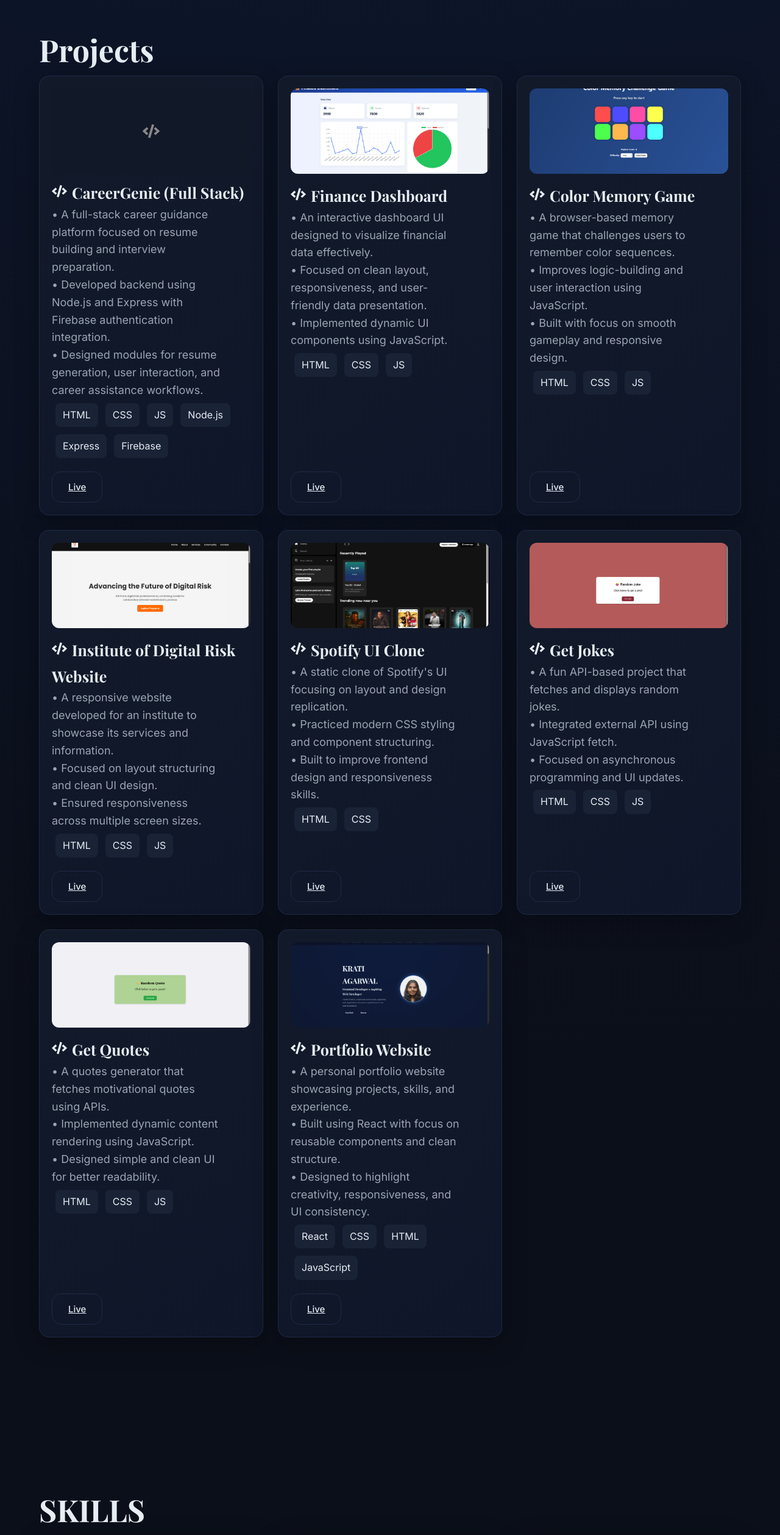
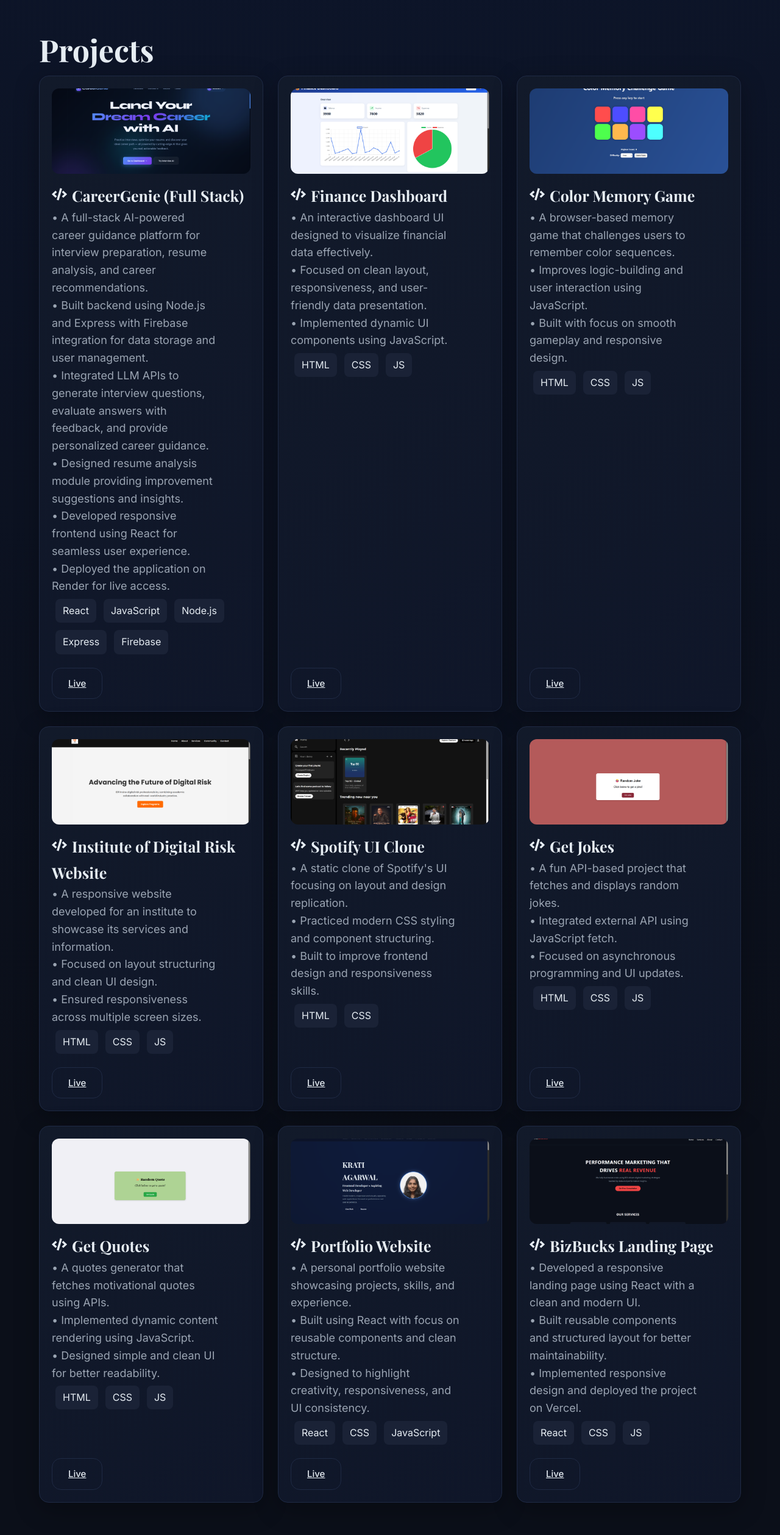
Before and after one commit to Krati-Ag-02/Krati-Agarwal---Personal-Portfolio, a React (Vite) app: page / in a window 1280 px wide. Shown: the part 2520-5037 px from the top of the page at 61% size. Built offline with nearby package versions, Linux system fonts and the light colour scheme; the HTML template or start-up script is replaced by a standard one.

Commit message:
new file:   public/bb.png 	new file:   public/cg.png 	modified:   src/components/Projects.jsx

```diff
--- a/src/components/Projects.jsx
+++ b/src/components/Projects.jsx
@@ -4,14 +4,16 @@
   {
     title: "CareerGenie (Full Stack)",
     desc: [
-      "A full-stack career guidance platform focused on resume building and interview preparation.",
-      "Developed backend using Node.js and Express with Firebase authentication integration.",
-      "Designed modules for resume generation, user interaction, and career assistance workflows."
-    ],
-    tech: ["HTML", "CSS", "JS", "Node.js", "Express", "Firebase"],
-    live: "https://github.com/Krati-Ag-02/CareerGenie/tree/main",
-    github: "https://careergenie-9ja9.onrender.com",
-    image: ""
+  "A full-stack AI-powered career guidance platform for interview preparation, resume analysis, and career recommendations.",
+  "Built backend using Node.js and Express with Firebase integration for data storage and user management.",
+  "Integrated LLM APIs to generate interview questions, evaluate answers with feedback, and provide personalized career guidance.",
+  "Designed resume analysis module providing improvement suggestions and insights.",
+  "Developed responsive frontend using React for seamless user experience.",
+  "Deployed the application on Render for live access."
+],
+    tech: ["React", "JavaScript", "Node.js", "Express", "Firebase"],
+    live:  "https://careergenie-frontend.onrender.com/",
+    image: "/cg.png"
   },
   {
     title: "Finance Dashboard",
@@ -86,9 +88,20 @@
       "Built using React with focus on reusable components and clean structure.",
       "Designed to highlight creativity, responsiveness, and UI consistency."
     ],
-    tech: ["React", "CSS", "HTML","JavaScript"],
+    tech: ["React", "CSS","JavaScript"],
     live: "krati-agarwal-personal-portfolio.vercel.app",
     image: "/port.png"
+  },
+  {
+    title: "BizBucks Landing Page",
+   desc: [
+  "Developed a responsive landing page using React with a clean and modern UI.",
+  "Built reusable components and structured layout for better maintainability.",
+  "Implemented responsive design and deployed the project on Vercel."
+],
+    tech: ["React", "CSS", "JS"],
+    live: "https://biz-bucks-landing-page.vercel.app/",
+    image: "/bb.png"
   }
 ];
 
```
Also changed, not shown: public/bb.png (added), public/cg.png (added).
